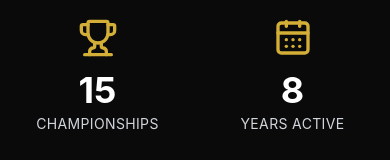
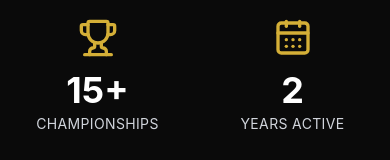
Before and after one commit to ahnafsaem257/cricket-pagla-website, a React (Vite) app: page / in a window 390 px wide. Shown: the part 660-820 px from the top of the page. Built offline with nearby package versions, Linux system fonts and the light colour scheme; no server answers.

Commit message:
fix hero image responsive + add animated counters + years active=2

```diff
--- a/src/pages/public/Home.tsx
+++ b/src/pages/public/Home.tsx
@@ -1,6 +1,40 @@
-import React from 'react';
+import React, { useState, useEffect, useRef } from 'react';
 import { Link } from 'react-router-dom';
 import { Trophy, Users, ArrowRight, Activity, CalendarDays } from 'lucide-react';
+
+const AnimatedCounter = ({ end, duration = 2000 }: { end: number; duration?: number }) => {
+  const [count, setCount] = useState(0);
+  const ref = useRef<HTMLDivElement>(null);
+  const [hasStarted, setHasStarted] = useState(false);
+
+  useEffect(() => {
+    const observer = new IntersectionObserver(
+      ([entry]) => {
+        if (entry.isIntersecting && !hasStarted) {
+          setHasStarted(true);
+        }
+      },
+      { threshold: 0.5 }
+    );
+
+    if (ref.current) observer.observe(ref.current);
+    return () => observer.disconnect();
+  }, [hasStarted]);
+
+  useEffect(() => {
+    if (!hasStarted) return;
+    let startTime: number | null = null;
+    const step = (timestamp: number) => {
+      if (!startTime) startTime = timestamp;
+      const progress = Math.min((timestamp - startTime) / duration, 1);
+      setCount(Math.floor(progress * end));
+      if (progress < 1) requestAnimationFrame(step);
+    };
+    requestAnimationFrame(step);
+  }, [hasStarted, end, duration]);
+
+  return <div ref={ref} className="text-4xl font-bold text-white mb-1">{count}+</div>;
+};
 
 export const Home: React.FC = () => {
   // In a real application, you might want to fetch these from an aggregated stats document
@@ -15,7 +49,7 @@ export const Home: React.FC = () => {
           <img
             src="https://res.cloudinary.com/eradnx1z/image/upload/f_auto,q_auto/705698877_122106305739303794_7904985026749609594_n"
             alt="Cricket Stadium"
-            className="w-full h-full object-cover"
+            className="absolute inset-0 w-full h-full object-cover min-w-full min-h-full"
           />
         </div>
 
@@ -44,22 +78,22 @@ export const Home: React.FC = () => {
           <div className="grid grid-cols-2 md:grid-cols-4 gap-8 text-center">
             <div>
               <Users className="mx-auto h-10 w-10 text-cricket-gold mb-3" />
-              <div className="text-4xl font-bold text-white mb-1">45+</div>
+              <AnimatedCounter end={45} />
               <div className="text-sm text-gray-300 uppercase tracking-wide">Total Players</div>
             </div>
             <div>
               <Activity className="mx-auto h-10 w-10 text-cricket-gold mb-3" />
-              <div className="text-4xl font-bold text-white mb-1">120+</div>
+              <AnimatedCounter end={120} />
               <div className="text-sm text-gray-300 uppercase tracking-wide">Matches Played</div>
             </div>
             <div>
               <Trophy className="mx-auto h-10 w-10 text-cricket-gold mb-3" />
-              <div className="text-4xl font-bold text-white mb-1">15</div>
+              <AnimatedCounter end={15} duration={1500} />
               <div className="text-sm text-gray-300 uppercase tracking-wide">Championships</div>
             </div>
             <div>
               <CalendarDays className="mx-auto h-10 w-10 text-cricket-gold mb-3" />
-              <div className="text-4xl font-bold text-white mb-1">8</div>
+              <div className="text-4xl font-bold text-white mb-1">2</div>
               <div className="text-sm text-gray-300 uppercase tracking-wide">Years Active</div>
             </div>
           </div>
```
